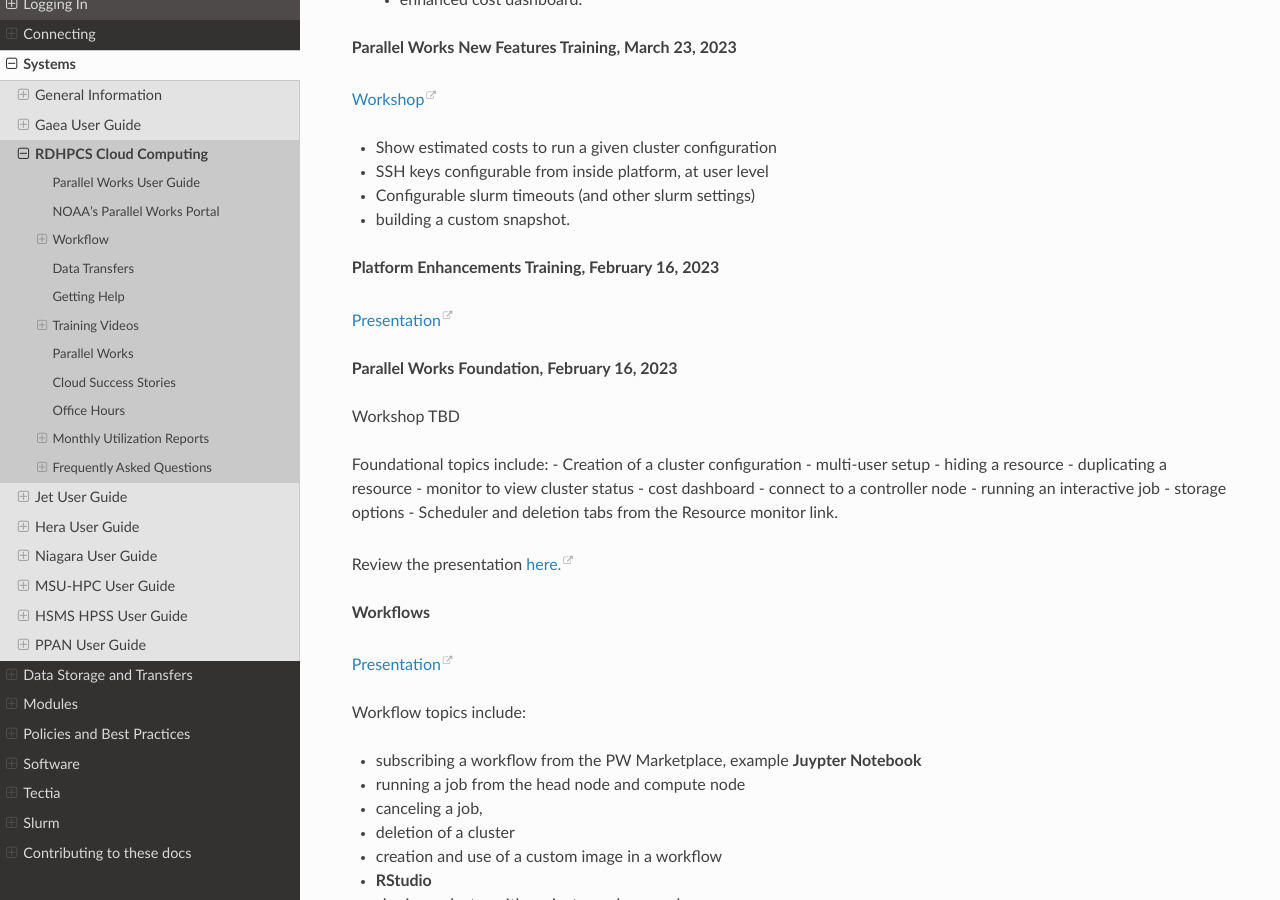
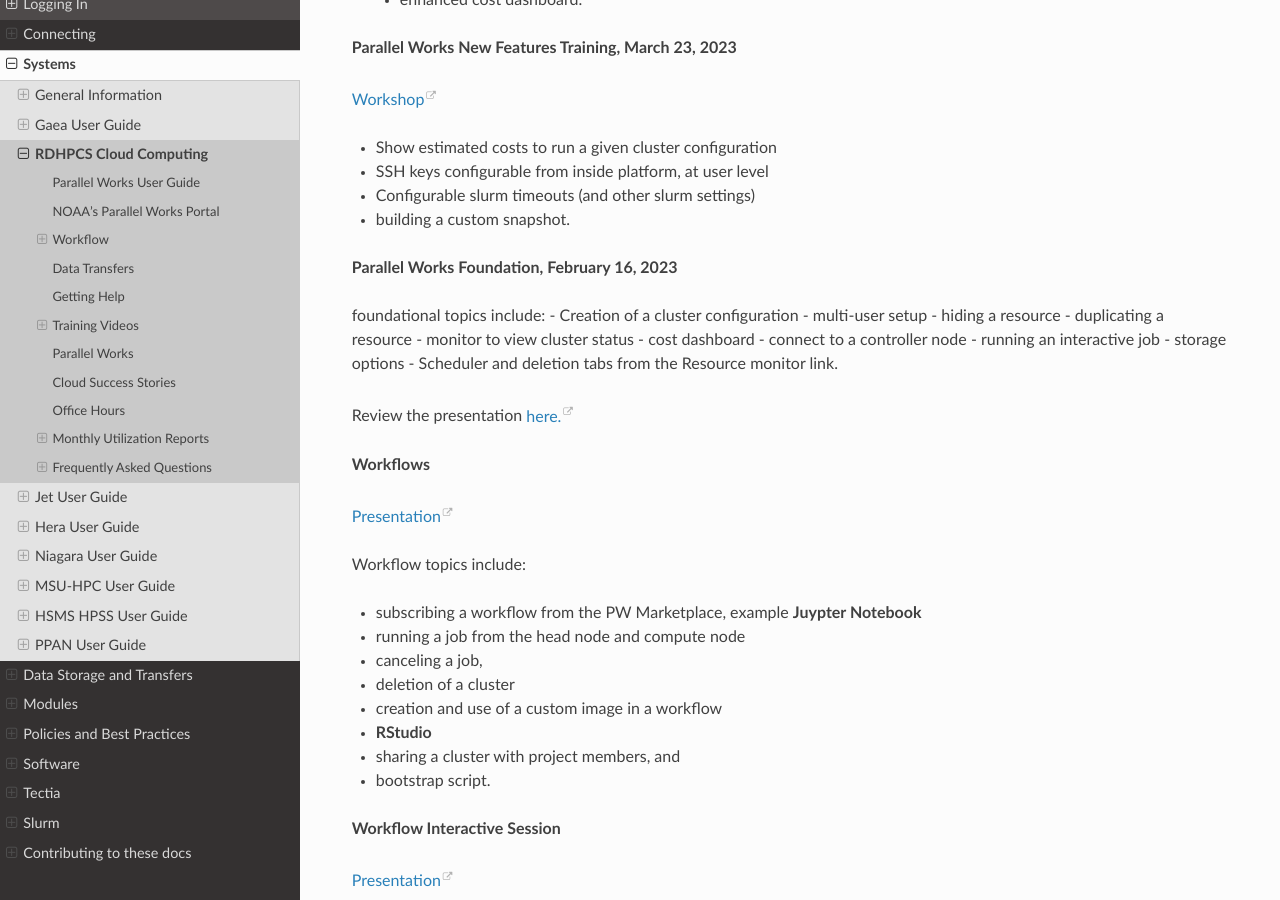
Before and after one commit to NOAA-RDHPCS/noaa-rdhpcs.github.io, a Sphinx documentation site: the page built from source/systems/cloud_user_guide.rst, in a window 1280 px wide and 900 px high, scrolled down 4375 px. Built offline with Sphinx 7.4.7 and the Read the Docs theme 2.0.0, drawn with Linux system fonts in a browser that asks for light colours; some of the changed text lies outside the part shown.

Commit message:
cloud links, link in Globus example and Getting Started

```diff
--- a/source/data/globus_example.rst
+++ b/source/data/globus_example.rst
@@ -226,7 +226,7 @@ The CLI is available on Jet, Hera, and Niagara. If you would like to
 use Globus-cli, either on your personal machine or on a system where
 globus-cli is not installed, you can install it easily. Refer to the
 instructions to install and use the `Globus CLI
-<https://docs.globus.org/cli/GlobusCLI>`_.
+<https://docs.globus.org/cli/>`_.
 
 Transferring Data to and from Your Computer
 ===========================================
--- a/source/getting_started/index.rst
+++ b/source/getting_started/index.rst
@@ -81,7 +81,7 @@ accessed via SSH. MSU systems (Orion, Hercules) are accessed via SSH
 or OpenOnDemand.
 
 Cloud RDHPCS platforms (AWS, Azure, GCP) are accessed via ParallelWorks in a web
-browser.  Login `here. <https://noaa.parallel.works/log>`_
+browser.  Login to `Parallel Works. <https://noaa.parallel.works/login>`_
 
 Cloud Computing
 ---------------
--- a/source/systems/cloud_user_guide.rst
+++ b/source/systems/cloud_user_guide.rst
@@ -231,15 +231,9 @@ Especially useful for new users:
 - Configurable slurm timeouts (and other slurm settings)
 - building a custom snapshot.
 
-**Platform Enhancements Training, February 16, 2023**
-
-`Presentation <https://docs.google.com/presentation/d/1Uevb_Z2AGkNE0pLO-jc1u43lbJ5vy8UcvUBrshW_NKg/edit#slide=id.g20c4ad86293_1_0>`__
-
 **Parallel Works Foundation, February 16, 2023**
 
-Workshop TBD
-
-Foundational topics include:
+foundational topics include:
 - Creation of a cluster configuration
 - multi-user setup
 - hiding a resource
@@ -397,9 +391,6 @@ demonstrations, questions and answers.
 -  Lustre configuration issues
 -  Azure cold storage options.
 
-Notes are `available.
-<https://docs.google.com/document/d/1FUDebrZ_lYv3VgUTKvxWGvpDE6VMNQaJmwVy5g_8Jx8/edit>`__
-
 `24 May 2023
 <https://drive.google.com/file/d/1r9AFrctc-OuhQpWlxzjeFmXEbs-kxGob/view?ts=646f6dcf>`__
 
@@ -629,7 +620,7 @@ create as many lustre file systems as you want from the PW
 Storage tab by selecting the “add storage” button.
 
 Refer the user guide section on `adding storage
-<https://docs.parallel.works/storage/creating-storage>`__
+<https://docs.parallel.works/storage>`__
 
 Cost for lustre storage can be found at the definition
 page when creating storage.
@@ -1200,7 +1191,7 @@ If your cluster requires lustre file system [ephemeral or
 persistent], or additional storage for backup, start at the
 "Storage" section and then use the "Resource" section.
 
-`Managing the Storage: <https://docs.parallel.works/managing-storage/>`_
+`Managing the Storage: <https://docs.parallel.works/storage/>`_
 
 **Create a cluster configuration cluster**
 
@@ -1219,7 +1210,7 @@ You can enable this functionality on a running cluster, by
 navigating to the “properties” tab of your resource name
 under the “Resource” tab.
 
-`Reference <https://docs.parallel.works/compute/creating-clusters>`__
+`Reference <https://docs.parallel.works/compute>`__
 
 Missing user directory in the group's contrib volume.**
 
@@ -1992,7 +1981,7 @@ tab, and your SSH public keys.
 Remove the SSH key from the “Access Public Key” box, and
 save your configuration.
 
-`Reference <https://docs.parallel.works/navigating-the-platform#account>`__
+`Reference <https://docs.parallel.works/navigating-the-platform>`__
 
 **Where do I enter my public SSH key in the PW platform?**
 
```
Also changed, not shown: other parts of source/systems/cloud_user_guide.rst (+2 -4 lines).
